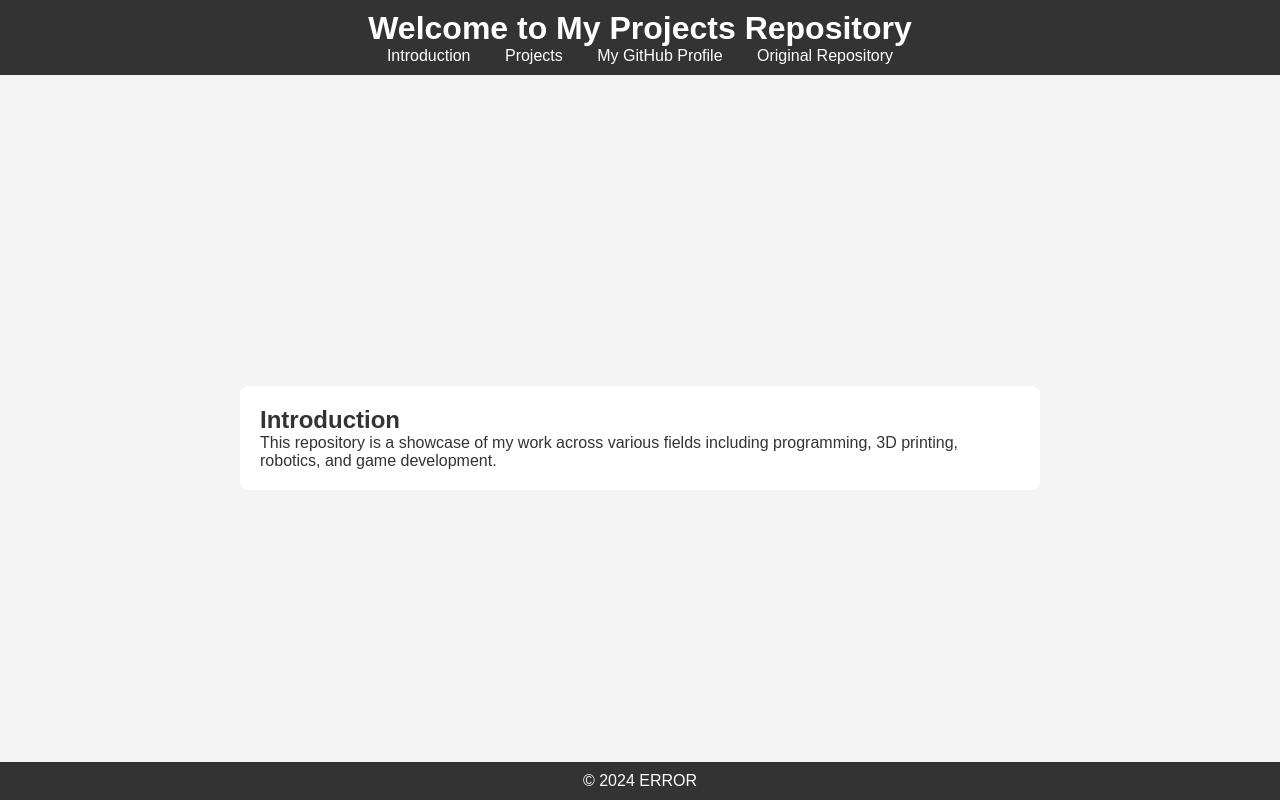
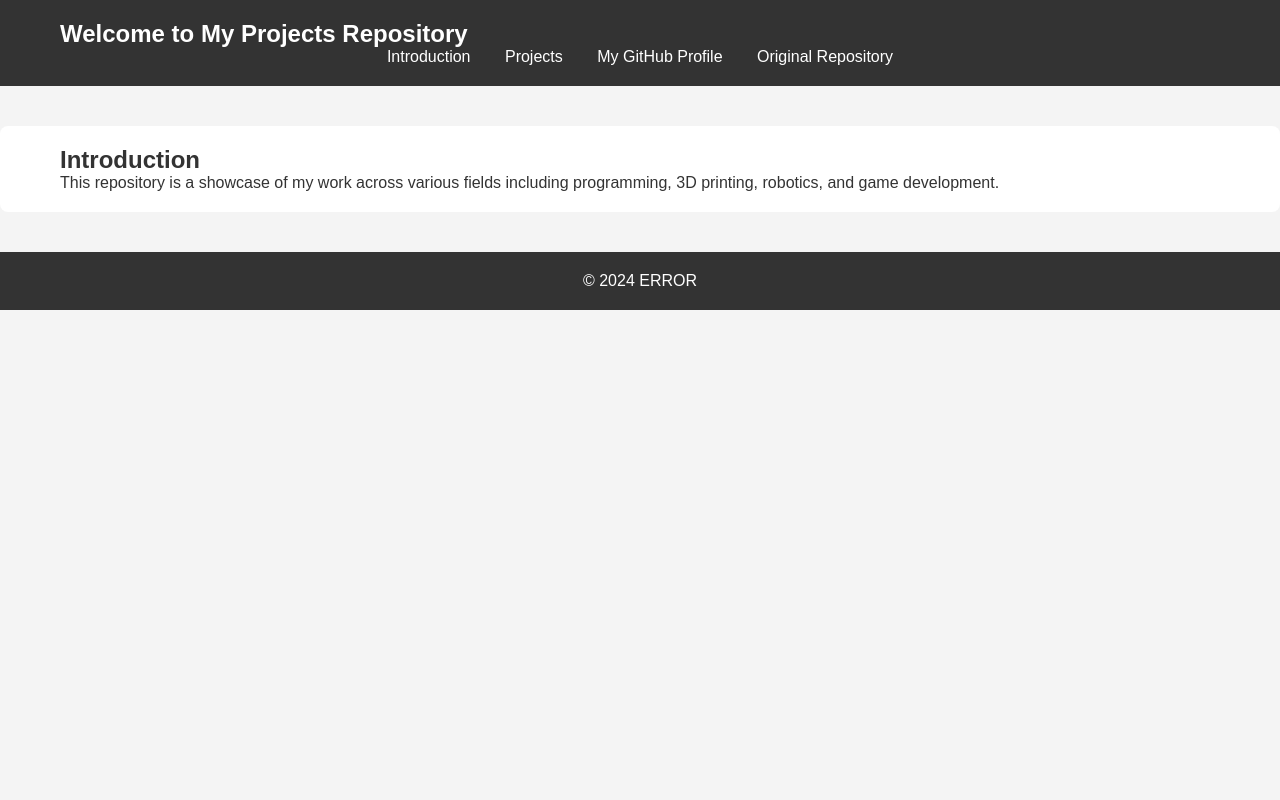
Before and after one commit to xLoadingx/All-My-Stuff, a website: page index.html in a window 1280 px wide. Drawn offline with Linux system fonts and the light colour scheme.

Commit message:
Update styles.css

```diff
--- a/assets/css/styles.css
+++ b/assets/css/styles.css
@@ -11,21 +11,24 @@ body {
   padding: 0;
   background-color: #f4f4f4;
   color: #333;
-  display: flex;
-  flex-direction: column;
-  min-height: 100vh;
+}
+
+.container {
+  max-width: 1200px;
+  margin: 0 auto;
+  padding: 0 20px;
 }
 
 header {
   background-color: #333;
   color: #fff;
-  padding: 10px 0;
-  text-align: center;
+  padding: 20px 0;
 }
 
 header h1 {
   margin: 0;
   padding: 0;
+  font-size: 24px;
 }
 
 nav ul {
@@ -42,31 +45,27 @@ nav ul li {
 nav ul li a {
   color: #fff;
   text-decoration: none;
+  transition: color 0.3s ease;
+}
+
+nav ul li a:hover {
+  color: #ffd700;
 }
 
 main {
-  flex: 1;
-  display: flex;
-  flex-direction: column;
-  align-items: center;
-  justify-content: center;
+  padding: 20px 0;
 }
 
 section {
   padding: 20px;
-  margin: 20px;
+  margin: 20px 0;
   background-color: #fff;
   border-radius: 8px;
-  width: 80%;
-  max-width: 800px;
 }
 
 footer {
   text-align: center;
-  padding: 10px 0;
+  padding: 20px 0;
   background-color: #333;
   color: #fff;
-  width: 100%;
-  position: absolute;
-  bottom: 0;
 }
```
